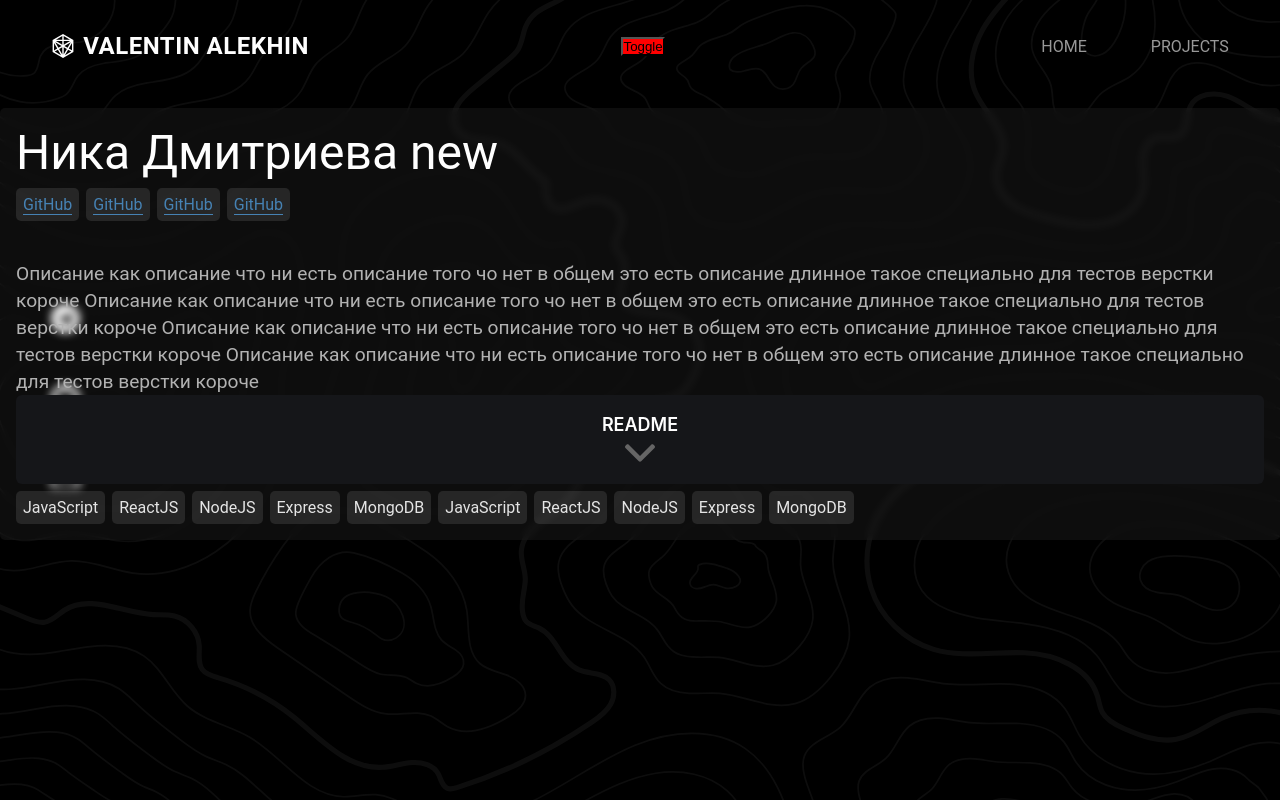
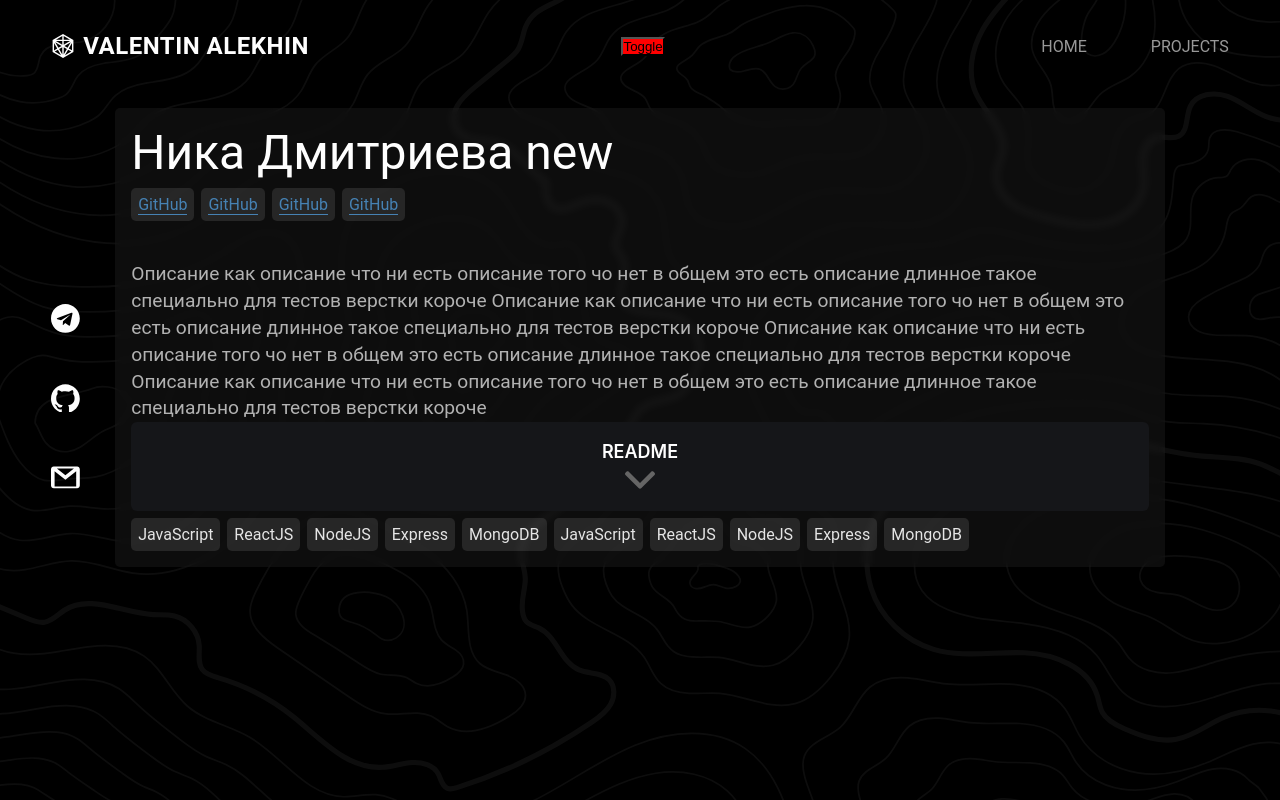
Before and after one commit to ValentinAlekhin/react-portfolio, a React (Create React App) app: page /project/0 in a window 1280 px wide. Built offline with nearby package versions, Linux system fonts and the light colour scheme; no server answers.

Commit message:
Wrap to content container

```diff
--- a/src/pages/Project/Project.jsx
+++ b/src/pages/Project/Project.jsx
@@ -24,6 +24,7 @@ const Project = ({ match }) => {
   ).find(el => el.id === id)
 
   return (
+    <div className="contentContainer">
       <Wrapper theme={theme}>
         <ProjectHeader>
           <Title theme={theme}>{title}</Title>
@@ -44,6 +45,7 @@ const Project = ({ match }) => {
           ))}
         </Skills>
       </Wrapper>
+    </div>
   )
 }
 
```
Lines whose indentation alone changed are shown as unchanged.
